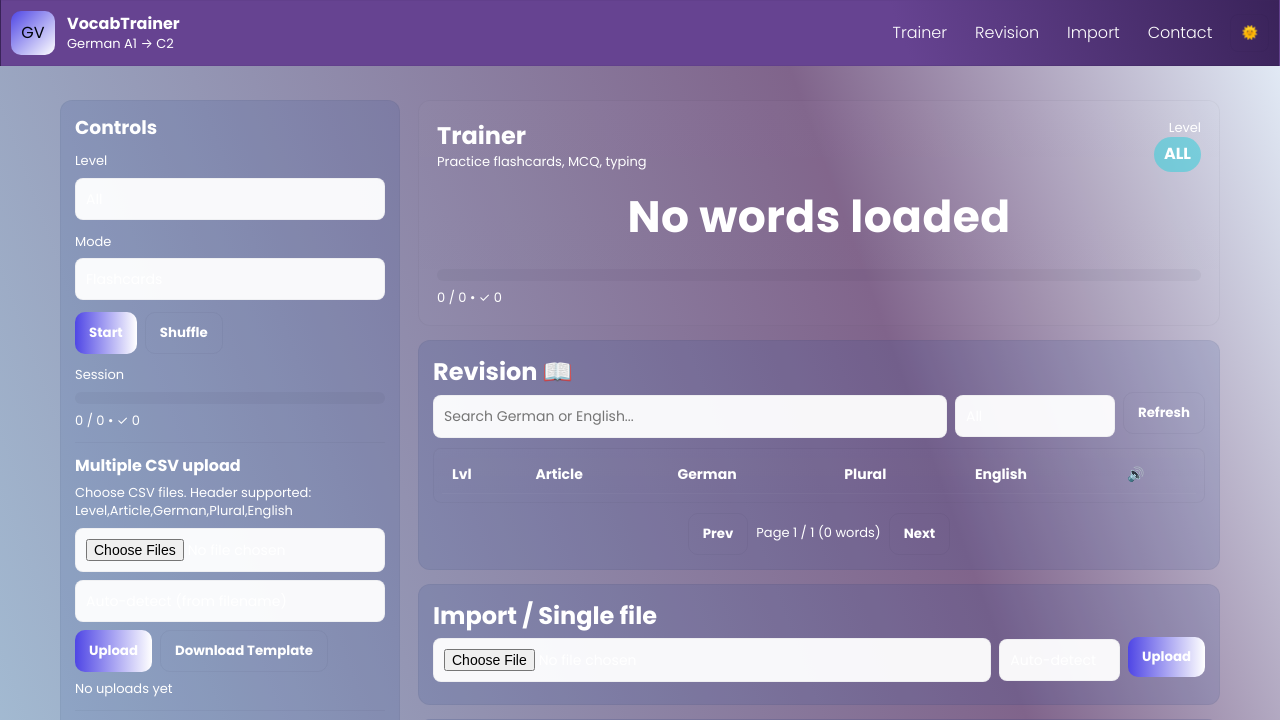
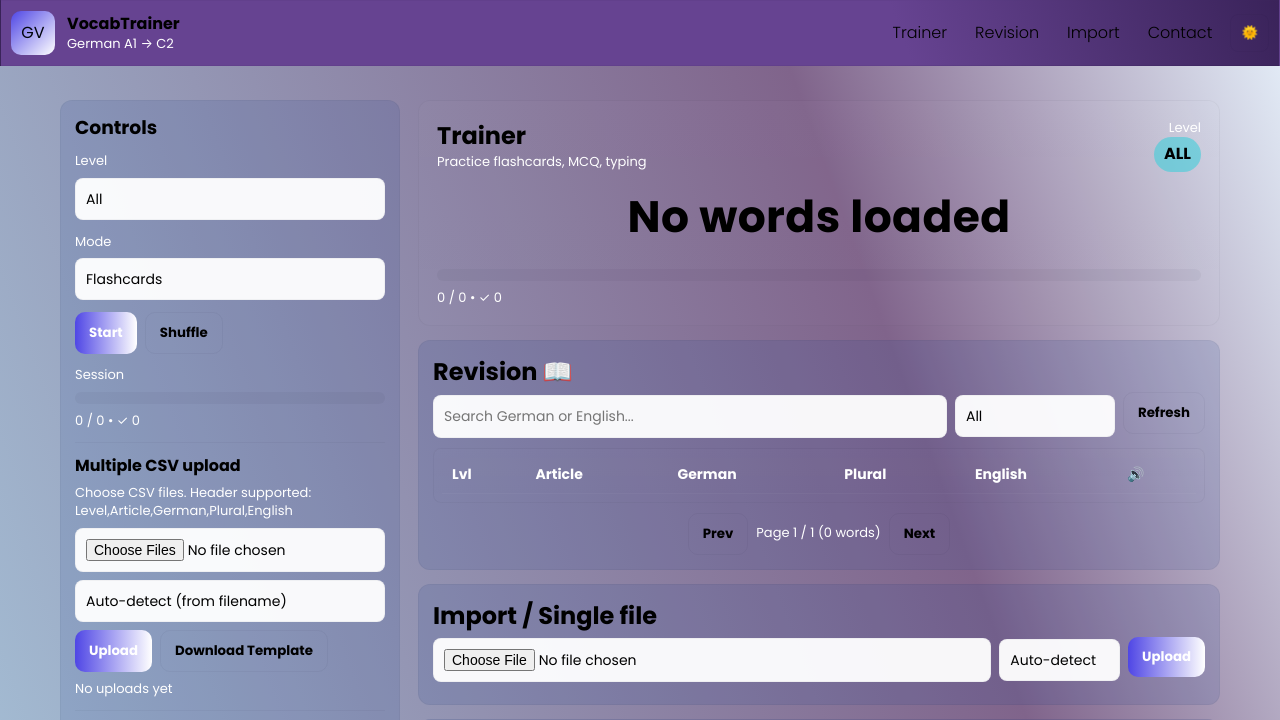
Before and after one commit to yashitak-10/VocabTrainer, a plain HTML site: page docs/index.html in a window 1280 px wide. Both pictures are taken after a click on the button "Toggle theme". Shown: the top 720 px of the page. Drawn offline with Linux system fonts and the light colour scheme.

Commit message:
Update index.html

```diff
--- a/docs/index.html
+++ b/docs/index.html
@@ -35,7 +35,7 @@
       --success: #16a34a;
       --danger: #dc2626;
       --glass: rgba(66, 207, 218, 0.6);
-      --text: #fff;
+      --text: ##030000;
       --soft: rgba(7,16,40,0.04);
       --card-strong: rgba(185, 188, 196, 0.432);
       --input-bg: rgba(255,255,255,0.95);
```
